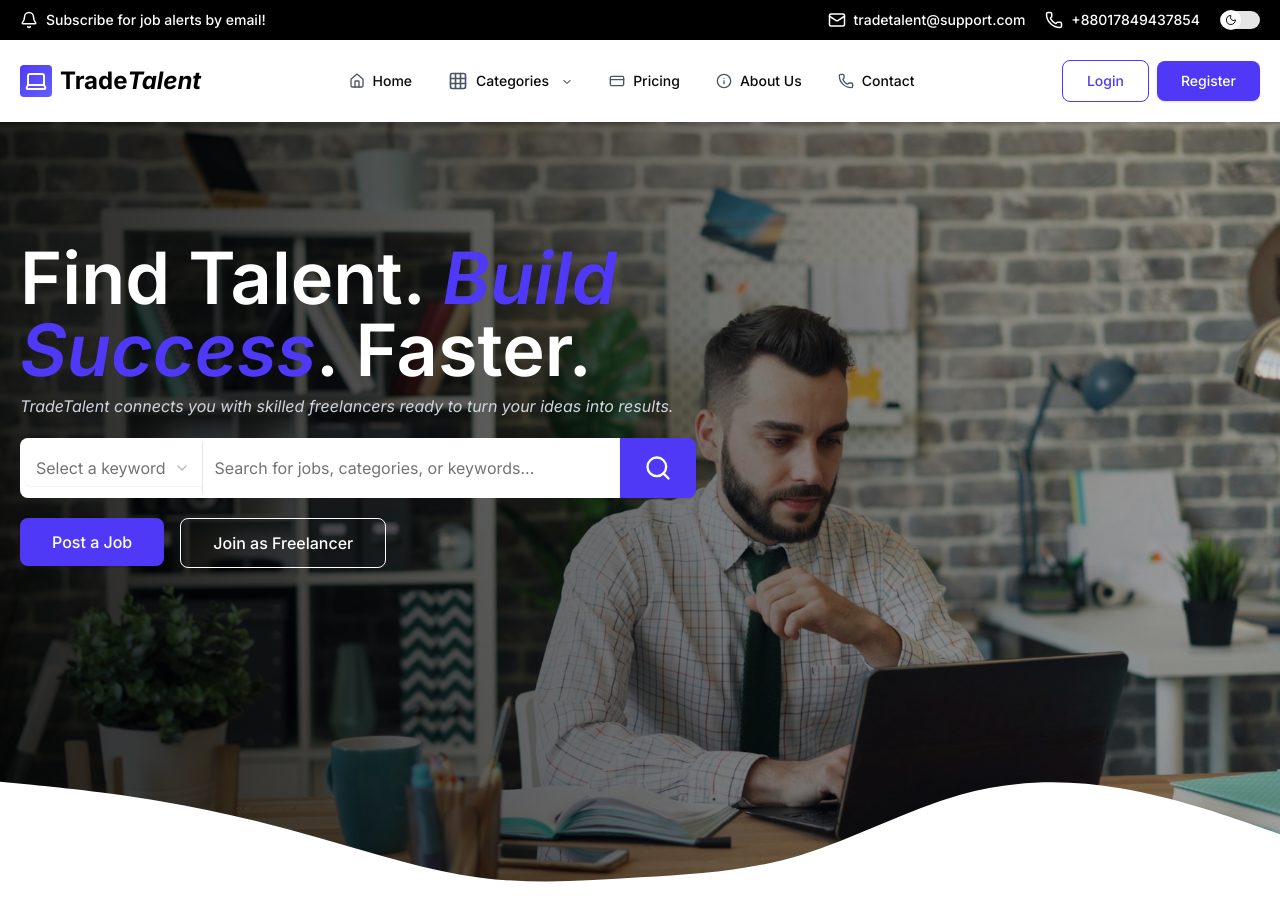
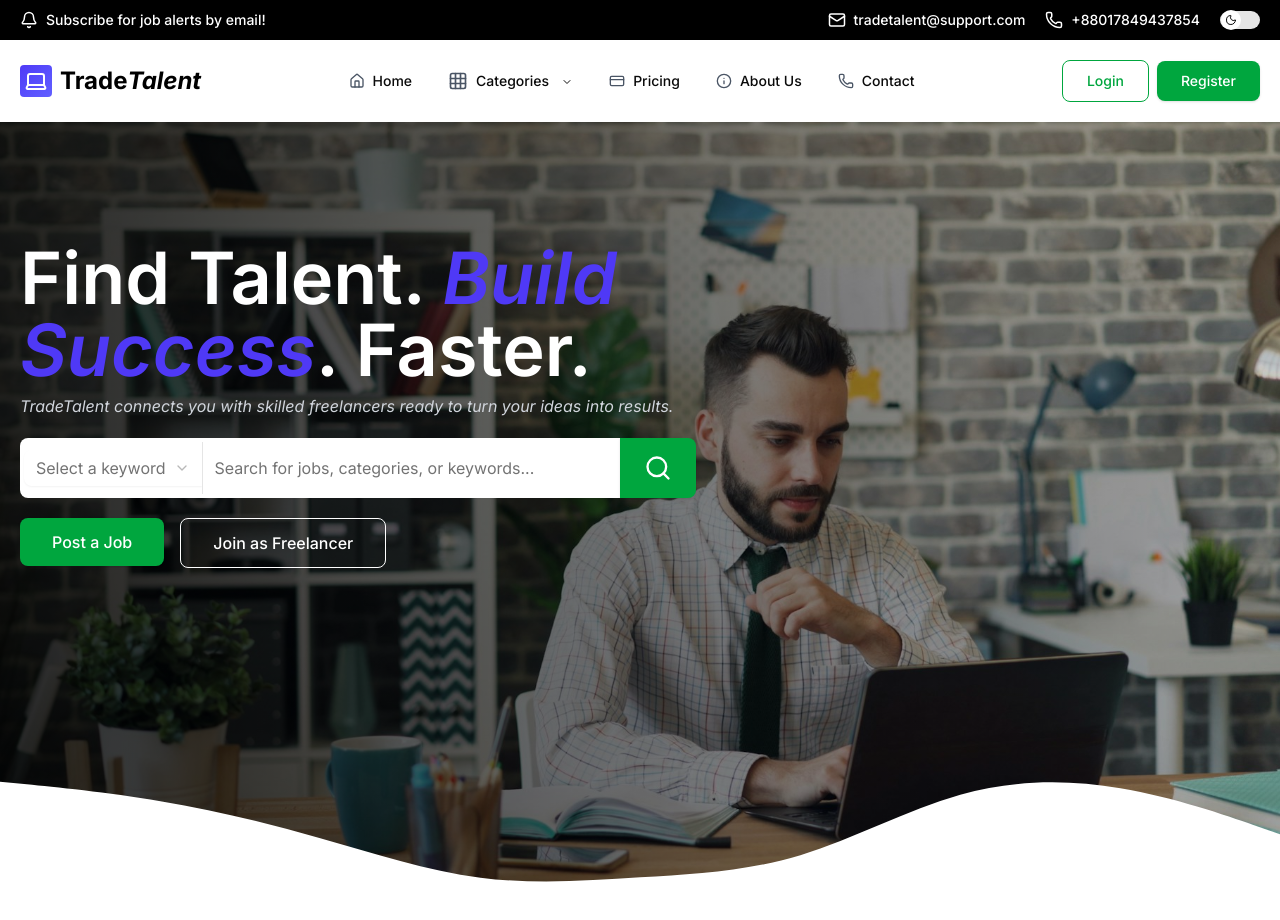
Before and after one commit to nhmnazmul22/tradetalent-client, a React (Vite) app: page / in a window 1280 px wide. Shown: the top 920 px of the page. Built offline with nearby package versions, Linux system fonts and the light colour scheme.

Commit message:
updated button

```diff
--- a/src/components/common/Button.jsx
+++ b/src/components/common/Button.jsx
@@ -2,21 +2,22 @@ import React from "react";
 import { cn } from "@/lib/utils";
 
 const Button = ({ children, variant = "default", className, ...props }) => {
-  const baseStyles =
-    "relative group flex items-center justify-center overflow-hidden gap-2 rounded-md h-9 px-6 py-5 text-sm font-medium transition-all duration-300 ease-out focus-visible:outline-none focus-visible:ring-1 focus-visible:ring-ring disabled:opacity-50 disabled:pointer-events-none whitespace-pre w-full md:w-auto";
+  const baseStyles = `relative group/button flex items-center justify-center overflow-hidden gap-2 rounded-md h-9 px-6 py-5 text-sm font-medium transition-all duration-300 ease-out focus-visible:outline-none focus-visible:ring-1 focus-visible:ring-ring disabled:opacity-50 disabled:pointer-events-none whitespace-pre w-full md:w-auto`;
 
   const variants = {
     default:
-      "bg-indigo-600 text-white shadow hover:bg-indigo-600/90 hover:ring-2 hover:ring-indigo-600 hover:ring-offset-2",
+      "bg-green-600 text-white shadow hover:bg-green-600/90 hover:ring-2 hover:ring-green-600 hover:ring-offset-2",
     outline:
-      "border border-indigo-600 text-indigo-600 dark:text-white bg-transparent hover:bg-indigo-600 hover:text-white hover:ring-2 hover:ring-indigo-600 hover:ring-offset-2",
+      "border border-green-600 text-green-600 dark:text-white bg-transparent hover:bg-green-600 hover:text-white hover:ring-2 hover:ring-green-600 hover:ring-offset-2",
     ghost:
       "bg-transparent text-black hover:bg-black/10 dark:text-white dark:hover:bg-white/10 hover:ring-0",
   };
 
   return (
     <button className={cn(baseStyles, variants[variant], className)} {...props}>
-      <span className="absolute right-0 -mt-12 h-32 w-8 translate-x-12 rotate-12 bg-white opacity-10 transition-all duration-1000 ease-out group-hover:-translate-x-40 "></span>
+      <span
+        className={`absolute right-0 -mt-12 h-32 w-8 translate-x-12 rotate-12 bg-white opacity-10 transition-all duration-1000 ease-out  group-hover/button:-translate-x-40`}
+      ></span>
 
       {children}
     </button>
```
